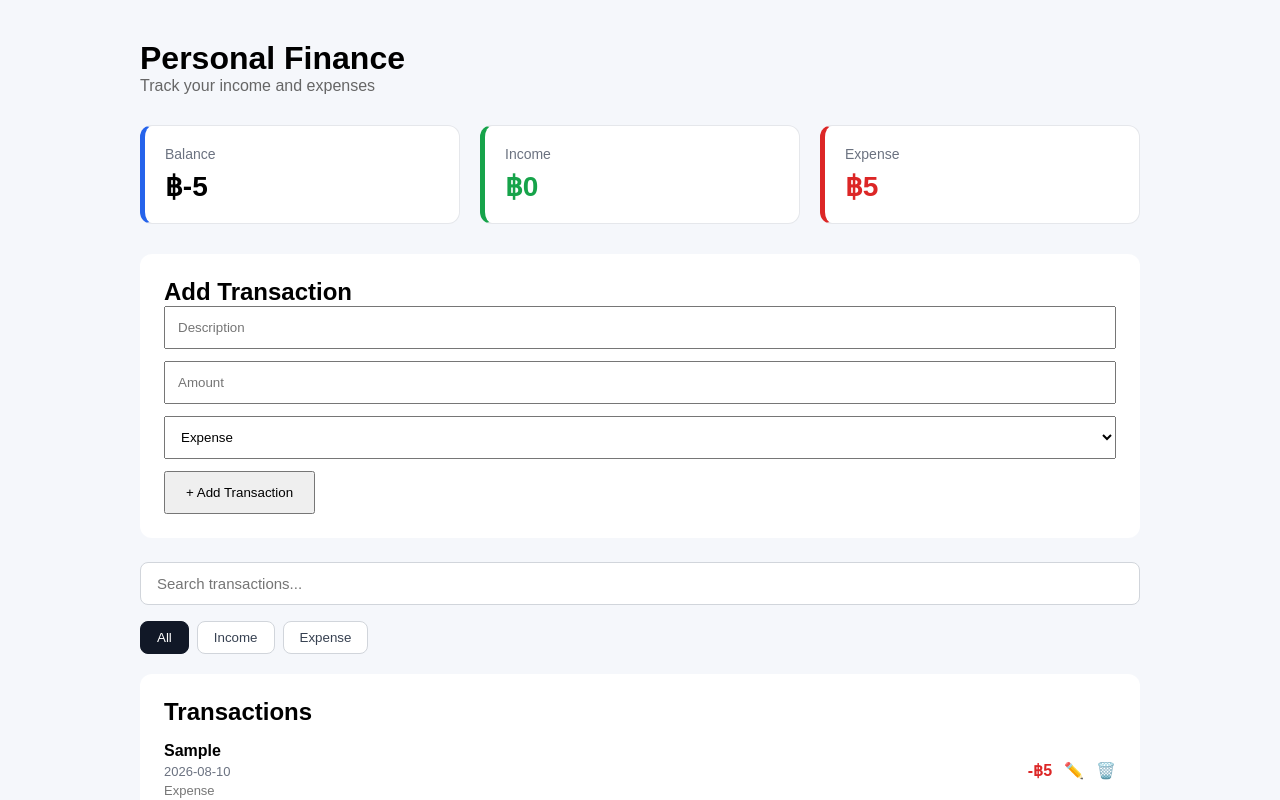
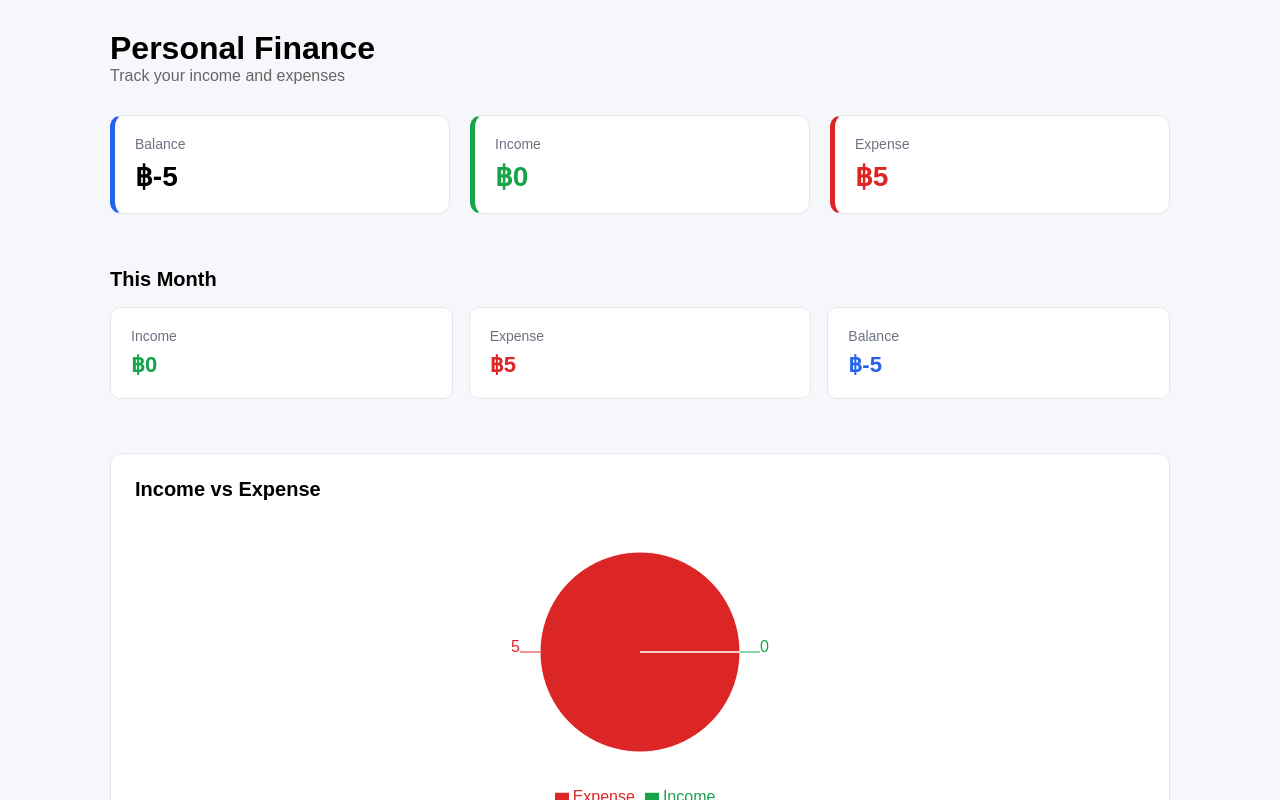
Before and after one commit to nattuwut/expense-tracker, a React (Vite) app: page / in a window 1280 px wide. Both pictures are taken after typing "Sample", "5" into the empty fields and a click on the button "+ Add Transaction". Shown: the top 800 px of the page. Built offline with nearby package versions, Linux system fonts and the light colour scheme.

Commit message:
create SummaryMothly

```diff
--- a/package.json
+++ b/package.json
@@ -11,7 +11,8 @@
   },
   "dependencies": {
     "react": "^19.2.8",
-    "react-dom": "^19.2.8"
+    "react-dom": "^19.2.8",
+    "recharts": "^3.10.1"
   },
   "devDependencies": {
     "@eslint/js": "^10.0.1",
--- a/src/App.jsx
+++ b/src/App.jsx
@@ -7,6 +7,8 @@ import TransactionForm from "./components/TransactionForm";
 import TransactionList from "./components/TransactionList";
 import TransactionFilter from "./components/TransactionFilter";
 import TransactionSearch from "./components/TransactionSearch";
+import MonthlySummary from "./components/MonthlySummary";
+import ExpenseChart from "./components/ExpenseChart";
 
 function App() {
   const [transactions, setTransactions] = useState(() => {
@@ -66,11 +68,28 @@ function App() {
 
   return (
     <div className="app">
+
       <Header />
+
+      <main>
+
+        <section className="dashboard-section">
 
           <SummaryCards
             transactions={transactions}
           />
+
+          <MonthlySummary
+            transactions={transactions}
+          />
+
+          <ExpenseChart
+            transactions={transactions}
+          />
+
+        </section>
+
+        <section className="transaction-section">
 
           <TransactionForm
             setTransactions={setTransactions}
@@ -91,6 +110,11 @@ function App() {
             onDelete={handleDeleteTransaction}
             onEdit={handleEditTransaction}
           />
+
+        </section>
+
+      </main>
+
     </div>
   );
 }
--- /dev/null
+++ b/src/components/ExpenseChart.jsx
@@ -0,0 +1,88 @@
+import "./../styles/ExpenseChart.css";
+
+import {
+    PieChart,
+    Pie,
+    Cell,
+    Tooltip,
+    Legend,
+    ResponsiveContainer,
+} from "recharts";
+
+function ExpenseChart({ transactions }) {
+
+    if (transactions.length === 0) {
+        return null;
+    }
+
+    const income = transactions
+        .filter((transaction) => transaction.type === "income")
+        .reduce(
+            (total, transaction) =>
+                total + transaction.amount,
+            0
+        );
+
+    const expense = transactions
+        .filter((transaction) => transaction.type === "expense")
+        .reduce(
+            (total, transaction) =>
+                total + transaction.amount,
+            0
+        );
+
+    const data = [
+        {
+            name: "Income",
+            value: income,
+        },
+        {
+            name: "Expense",
+            value: expense,
+        },
+    ];
+
+    return (
+        <div className="expense-chart">
+
+            <h2>Income vs Expense</h2>
+
+            <div className="chart-container">
+
+                <ResponsiveContainer
+                    width="100%"
+                    height={300}
+                >
+                    <PieChart>
+
+                        <Pie
+                            data={data}
+                            dataKey="value"
+                            nameKey="name"
+                            cx="50%"
+                            cy="50%"
+                            outerRadius={100}
+                            label
+                        >
+                            <Cell fill="#16a34a" />
+                            <Cell fill="#dc2626" />
+                        </Pie>
+
+                        <Tooltip
+                            formatter={(value) =>
+                                `฿${value.toLocaleString()}`
+                            }
+                        />
+
+                        <Legend />
+
+                    </PieChart>
+                </ResponsiveContainer>
+
+            </div>
+
+        </div>
+    );
+}
+
+export default ExpenseChart;
--- /dev/null
+++ b/src/components/MonthlySummary.jsx
@@ -0,0 +1,73 @@
+import "./../styles/MonthlySummary.css";
+
+function MonthlySummary({ transactions }) {
+
+  const currentMonth = new Date()
+    .toISOString()
+    .slice(0, 7);
+
+  const monthlyTransactions = transactions.filter(
+    (transaction) =>
+      transaction.date?.startsWith(currentMonth)
+  );
+
+  const monthlyIncome = monthlyTransactions
+    .filter(
+      (transaction) =>
+        transaction.type === "income"
+    )
+    .reduce(
+      (total, transaction) =>
+        total + transaction.amount,
+      0
+    );
+
+  const monthlyExpense = monthlyTransactions
+    .filter(
+      (transaction) =>
+        transaction.type === "expense"
+    )
+    .reduce(
+      (total, transaction) =>
+        total + transaction.amount,
+      0
+    );
+
+  const monthlyBalance =
+    monthlyIncome - monthlyExpense;
+
+  return (
+    <div className="monthly-summary">
+
+      <h2>This Month</h2>
+
+      <div className="monthly-summary-grid">
+
+        <div className="monthly-card income">
+          <span>Income</span>
+          <strong>
+            ฿{monthlyIncome.toLocaleString()}
+          </strong>
+        </div>
+
+        <div className="monthly-card expense">
+          <span>Expense</span>
+          <strong>
+            ฿{monthlyExpense.toLocaleString()}
+          </strong>
+        </div>
+
+        <div className="monthly-card balance">
+          <span>Balance</span>
+          <strong>
+            ฿{monthlyBalance.toLocaleString()}
+          </strong>
+        </div>
+
+      </div>
+
+    </div>
+  );
+}
+
+export default MonthlySummary;
--- a/src/styles/App.css
+++ b/src/styles/App.css
@@ -9,7 +9,52 @@ body {
 }
 
 .app {
-  width: min(100% - 32px, 1000px);
+  max-width: 1100px;
   margin: 0 auto;
-  padding: 40px 0;
+  padding: 30px 20px;
 }
+
+main {
+  display: flex;
+  flex-direction: column;
+  gap: 30px;
+}
+
+.dashboard-section {
+  display: flex;
+  flex-direction: column;
+  gap: 24px;
+}
+
+.transaction-section {
+  display: flex;
+  flex-direction: column;
+  gap: 16px;
+
+   padding-top: 30px;
+  border-top: 1px solid #e5e7eb;
+}
+
+@media (max-width: 768px) {
+  .app {
+    padding: 20px 14px;
+  }
+
+  main {
+    gap: 24px;
+  }
+
+  .dashboard-section {
+    gap: 18px;
+  }
+
+  .transaction-section {
+    padding-top: 24px;
+  }
+}
+
+@media (max-width: 480px) {
+  .app {
+    padding: 16px 12px;
+  }
+}
--- /dev/null
+++ b/src/styles/ExpenseChart.css
@@ -0,0 +1,18 @@
+.expense-chart {
+  margin-bottom: 30px;
+  padding: 24px;
+
+  background: white;
+  border: 1px solid #e5e7eb;
+  border-radius: 12px;
+}
+
+.expense-chart h2 {
+  margin-bottom: 10px;
+  font-size: 20px;
+}
+
+.chart-container {
+  width: 100%;
+  height: 300px;
+}
--- /dev/null
+++ b/src/styles/MonthlySummary.css
@@ -0,0 +1,52 @@
+.monthly-summary {
+  margin-bottom: 30px;
+}
+
+.monthly-summary h2 {
+  margin-bottom: 16px;
+  font-size: 20px;
+}
+
+.monthly-summary-grid {
+  display: grid;
+  grid-template-columns: repeat(3, 1fr);
+  gap: 16px;
+}
+
+.monthly-card {
+  padding: 20px;
+  border-radius: 10px;
+  background: white;
+  border: 1px solid #e5e7eb;
+
+  display: flex;
+  flex-direction: column;
+  gap: 8px;
+}
+
+.monthly-card span {
+  font-size: 14px;
+  color: #6b7280;
+}
+
+.monthly-card strong {
+  font-size: 22px;
+}
+
+.monthly-card.income strong {
+  color: #16a34a;
+}
+
+.monthly-card.expense strong {
+  color: #dc2626;
+}
+
+.monthly-card.balance strong {
+  color: #2563eb;
+}
+
+@media (max-width: 768px) {
+  .monthly-summary-grid {
+    grid-template-columns: 1fr;
+  }
+}
```
Also changed, not shown: 1 other file (tests, documents, lock files or other folders). Lines whose indentation alone changed are shown as unchanged.
